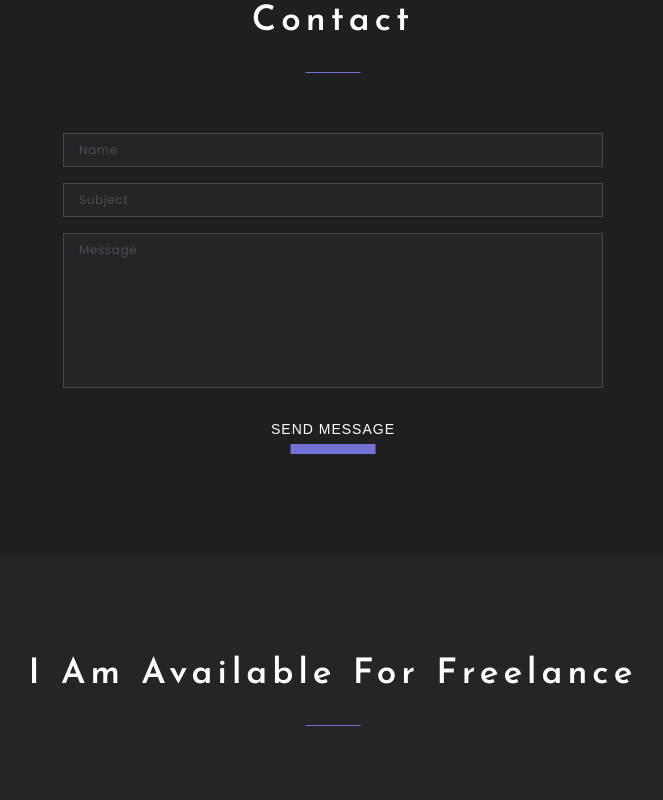
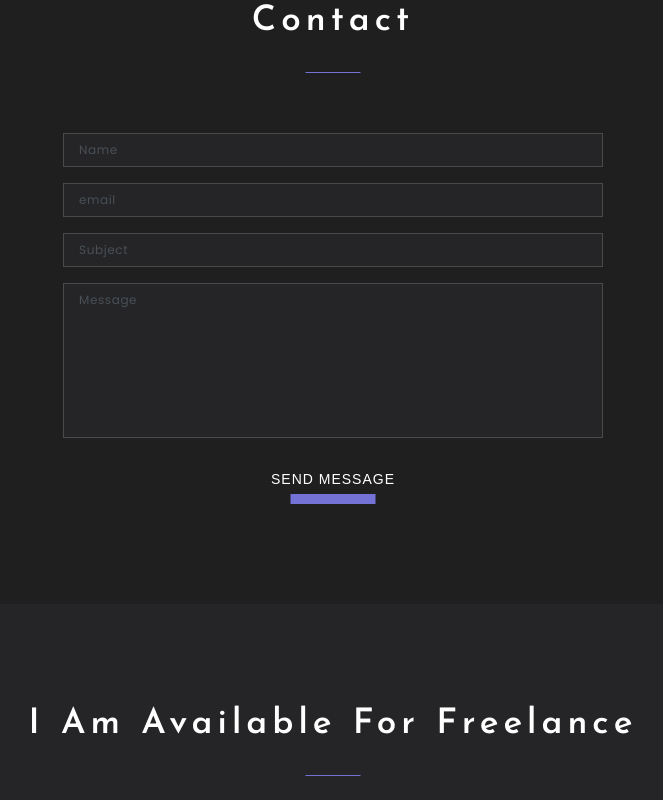
Before and after one commit to Maximkalenkovich/PortfolioIncubator, a React app: page / in a window 1280 px wide. Shown: the part 3440-4240 px from the top of the page, without its empty margins (307-970 px from the left). Built offline with nearby package versions, Linux system fonts and the light colour scheme.

Commit message:
email form

```diff
--- a/package.json
+++ b/package.json
@@ -4,6 +4,7 @@
   "private": true,
   "dependencies": {
     "@babel/core": "7.16.0",
+    "@emailjs/browser": "^3.11.0",
     "@pmmmwh/react-refresh-webpack-plugin": "0.5.3",
     "@svgr/webpack": "5.5.0",
     "@testing-library/jest-dom": "5.14.1",
--- a/src/layout/section/contacts/Contact.tsx
+++ b/src/layout/section/contacts/Contact.tsx
@@ -1,19 +1,39 @@
+import { ElementRef, useRef } from 'react';
 import { SectionTitle } from '../../../components/SectionTitle';
 import { Button } from '../../../components/button/Button';
 import { Containers } from '../../../components/slider/Containers';
 import { S } from './Contacts_Styled';
+import emailjs from '@emailjs/browser';
 
 
 export const Contact: React.FC = () => {
+    const form = useRef<ElementRef<'form'>>(null);
+
+    const sendEmail = (e: any) => {
+      e.preventDefault();
+
+if(!form.current) return
+
+
+      emailjs.sendForm('service_oq5dv6b', 'template_3z1ok5f', form.current, '2Dwk1Aa77XOk_9zpW')
+        .then((result) => {
+            console.log(result.text);
+        }, (error) => {
+            console.log(error.text);
+        });
+        e.target.reset()
+    };
+
     return (
         <S.Contacts id = {"Contact"}>
 
             <Containers>
             <SectionTitle>Contact</SectionTitle>
-            <S.Form>
-                <S.Field placeholder='Name'/>
-                <S.Field placeholder='Subject'/>
-                <S.Field placeholder="Message" as={"textarea"} />
+            <S.Form ref={form} onSubmit={sendEmail}>
+                <S.Field required placeholder='Name' name={'user_name'}/>
+                <S.Field required placeholder='email' name={'email'}/>
+                <S.Field required placeholder='Subject' name={'subject'}/>
+                <S.Field required placeholder="Message" as={"textarea"} name={'message'}/>
                 <Button type={"submit"}>Send Message</Button>
             </S.Form>
             </Containers>
```
Also changed, not shown: 1 other file (tests, documents, lock files or other folders).
